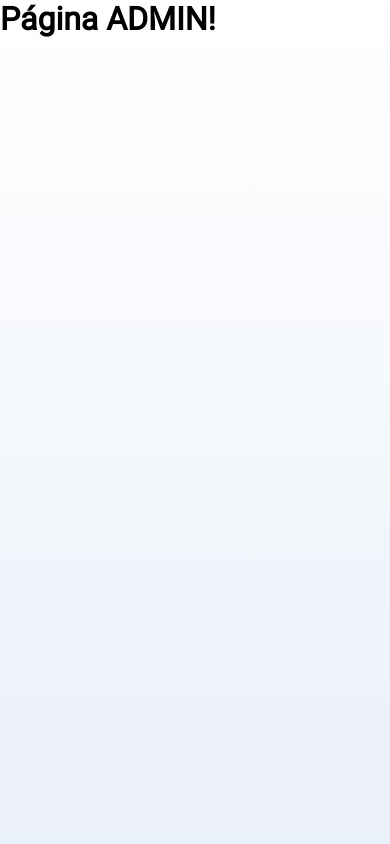
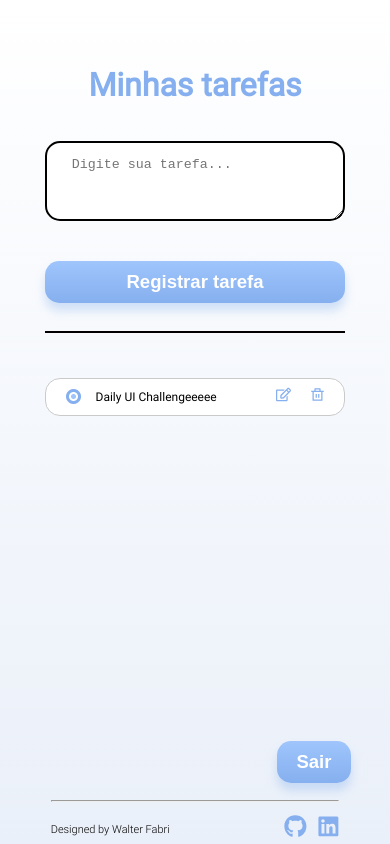
Before and after one commit to fabriwalter/todolist2, a React (Create React App) app: page /admin in a window 390 px wide. Built offline with nearby package versions, Linux system fonts and the light colour scheme; no server answers; sample sign-in values are in the browser's storage.

Commit message:
fixed some responsiveness issues with footer and created states for tasks on the admin page

```diff
--- a/src/components/Footer/footer.css
+++ b/src/components/Footer/footer.css
@@ -1,6 +1,6 @@
 .footer {
-    margin-top: 13vh;
     min-width: 45vw;
+    max-width: 77vw;
 }
 
 .hr-footer {
@@ -38,7 +38,7 @@
 @media (min-width: 768px) {
 
     .footer {
-        margin-top: 26vh;
+
     }
 
 }
--- /dev/null
+++ b/src/components/Icone/index.js
@@ -0,0 +1,9 @@
+import IconeTask from './icone1.png';
+
+import './icone.css';
+
+export default function Icone() {
+    return(
+        <img src={IconeTask} className='icone-task'></img>
+    );
+}
--- a/src/pages/Admin/admin.css
+++ b/src/pages/Admin/admin.css
@@ -0,0 +1,143 @@
+.admin-container-bigger {
+    min-height: 100vh;
+    display: flex;
+    flex-direction: column;
+    justify-content: space-between;
+}
+
+.admin-container {
+    width: 100vw;
+    display: flex;
+    flex-direction: column;
+    align-items: center;
+}
+
+.admin-container .header-imagem {
+    display: none;
+}
+
+
+
+/* TextArea Input
+------------------------------- */
+
+.admin-form {
+    display: flex;
+    flex-direction: column;
+}
+
+.input-tarefas {
+    min-width: 77vw;
+    min-height: 9.5vh;
+    padding-left: 6.4vw;
+    padding-top: 1.7vh;
+    border: 2px solid black;
+    border-radius: 15px;
+    margin-bottom: 4.7vh;
+}
+
+.button-registrar-tarefa {
+    min-width: 77vw;
+    min-height: 5vh;
+    border-radius: 1.67vh;
+    border: none;
+    background: linear-gradient(#9FC5FC, #85AFEE);
+    color: #FFF;
+    font-size: 2.2vh;
+    font-weight: 700;
+    box-shadow: 0px 0.89vh 1.1vh rgba(133, 175, 238, 0.35);
+    margin-bottom: 3.3vh;
+}
+
+
+/* HR
+----------------------- */
+
+.admin-hr {
+    width: 77vw;
+    border: 0.2vh solid black;
+    color: black;
+    margin-bottom: 5.3vh;
+}
+
+/* Tarefas
+---------------------------- */
+
+.admin-article {
+    border: 1px solid #CACACA;
+    display: flex;
+    flex-direction: row;
+    align-items: center;
+    max-width: 77vw;
+    min-height: 4.5vh;
+    background: #FFF;
+    border-radius: 15px;
+    margin-bottom: 3.5vh;
+    padding-left: 5.1vw;
+
+}
+
+.admin-tarefas {
+    padding-left: 3.8vw;
+    min-width: 35vw;
+    font-size: 12px;
+    word-break: break-all;
+    overflow: hidden;
+    white-space: nowrap;
+}
+
+.admin-tarefas:hover {
+    overflow: visible;
+    white-space: normal;
+}
+
+.admin-div-icons {
+    min-width: 15vw;
+    margin-left: 15vw;
+    margin-right: 5vw;
+}
+
+.admin-icon {
+    text-decoration: none;
+    color: #85AFEE;
+}
+
+.admin-icon-edit {
+    width: 15px;
+    height: 15px;
+    margin-right: 3.8vw;
+}
+
+.admin-icon-delete {
+    width: 15px;
+    height: 15px;
+}
+
+
+/* Logout Button
+---------------------------- */
+
+
+.admin-div-logout {
+    display: flex;
+    justify-content: end;
+    margin-bottom: 2vh;
+}
+
+.admin-button-logout {
+    margin-right: 10vw;
+    min-width: 19vw;
+    min-height: 5vh;
+    border-radius: 1.67vh;
+    border: none;
+    background: linear-gradient(#9FC5FC, #85AFEE);
+    color: #FFF;
+    font-size: 2.2vh;
+    font-weight: 700;
+    box-shadow: 0px 0.89vh 1.1vh rgba(133, 175, 238, 0.35);
+}
+
+.admin-div-footer {
+    display: flex;
+    justify-content: center;
+}
--- a/src/pages/Admin/index.js
+++ b/src/pages/Admin/index.js
@@ -1,9 +1,67 @@
+import { useState } from 'react';
+
+import Header from '../../components/Header';
+import Icone from '../../components/Icone';
+import Footer from '../../components/Footer';
+
+import { Link } from 'react-router-dom';
+import { FaRegEdit } from 'react-icons/fa';
+import { RiDeleteBinLine } from 'react-icons/ri'
+
 import './admin.css';
 
 export default function Admin() {
+
+    const [tarefaInput, setTarefaInput] = useState('');
+
+    function handleRegister(e) {
+        e.preventDefault();
+        alert('Enviou tarefa!');
+    }
+
     return(
-        <div>
-            <h1>Página ADMIN!</h1>
+
+        <div className='admin-container-bigger'>
+
+            <div className='admin-container'>
+                <Header titulo="Minhas tarefas" />
+
+                <form className='admin-form' onSubmit={handleRegister}>
+                    <textarea className='input-tarefas'
+                    placeholder='Digite sua tarefa...'
+                    value={tarefaInput}
+                    onChange={(e) => setTarefaInput(e.target.value)}></textarea>
+
+                    <button className='button-registrar-tarefa'>Registrar tarefa</button>
+                </form>
+                <hr className='admin-hr'></hr>
+
+                <article className='admin-article'>
+                    <Icone />
+
+                    <p className='admin-tarefas'>Daily UI Challengeeeeeeeeeeeeeeeeeeeeeeeeeeeeeeeeeeeeeeeeeeeeeeeeeeeeeeeeeeee</p>
+
+                    <div className='admin-div-icons'>
+                        <Link className='admin-icon'> <FaRegEdit className='admin-icon-edit' /> </Link>
+                        <Link className='admin-icon'> <RiDeleteBinLine className='admin-icon-delete' /> </Link>
+                    </div>
+                </article>
+
+
+
+
+
+            </div>
+
+            <div className='admin-container-footer-and-button'>
+                <div className='admin-div-logout'>
+                    <button className='admin-button-logout'>Sair</button>
+                </div>
+                <div className='admin-div-footer'>
+                    <Footer />
+                </div>
+            </div>
+
         </div>
     );
 }
--- a/src/pages/Home/home.css
+++ b/src/pages/Home/home.css
@@ -89,6 +89,7 @@
     font-family: roboto-light;
     color: #000;
     font-size: 1.45vh;
+    margin-bottom: 10vh;
 }
 
 
```
Also changed, not shown: src/components/Icone/icone.css (added), src/components/Icone/icone1.png (added).
